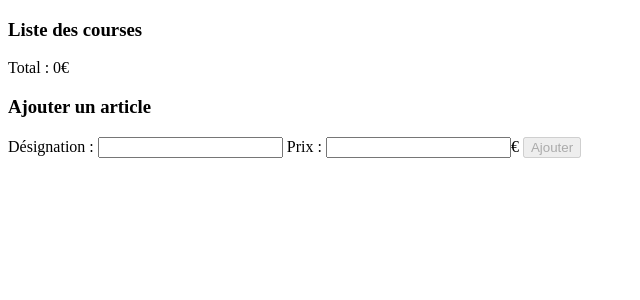
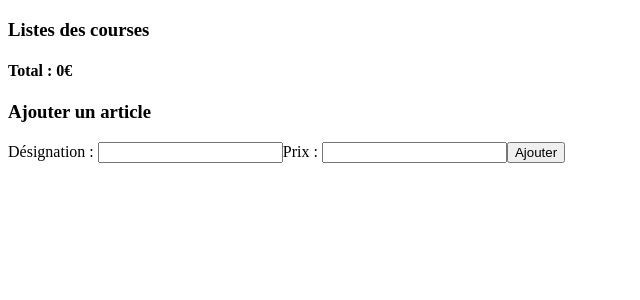
Before and after one commit to marue59/Angular, an Angular app: page / in a window 1280 px wide. Shown: the top 300 px of the page, without its empty margins (0-640 px from the left). Built offline with nearby package versions, Linux system fonts and the light colour scheme.

Commit message:
utilisation du formbuilder

```diff
--- a/src/app/app.component.html
+++ b/src/app/app.component.html
@@ -11,5 +11,6 @@
 <app-generic-alert-button buttonTitle="philippe" alerteMessage="je sais ou tu te caches..."></app-generic-alert-button>
 <app-time-menu></app-time-menu>
 <app-liste-courses></app-liste-courses>
+<app-reactive-liste-courses></app-reactive-liste-courses>
 -->
-<app-reactive-liste-courses></app-reactive-liste-courses>
+<app-formbuilder-liste-courses></app-formbuilder-liste-courses>
--- a/src/app/app.module.ts
+++ b/src/app/app.module.ts
@@ -17,6 +17,7 @@ import { TimeComponent } from './components/time/time.component';
 import { TimeMenuComponent } from './components/time-menu/time-menu.component';
 import { ListeCoursesComponent } from './components/liste-courses/liste-courses.component';
 import { ReactiveListeCoursesComponent } from './components/reactive-liste-courses/reactive-liste-courses.component';
+import { FormbuilderListeCoursesComponent } from './components/formbuilder-liste-courses/formbuilder-liste-courses.component';
 
 
 @NgModule({
@@ -34,7 +35,8 @@ import { ReactiveListeCoursesComponent } from './components/reactive-liste-cours
     TimeComponent,
     TimeMenuComponent,
     ListeCoursesComponent,
-    ReactiveListeCoursesComponent
+    ReactiveListeCoursesComponent,
+    FormbuilderListeCoursesComponent
   ],
   imports: [
     BrowserModule,
--- /dev/null
+++ b/src/app/components/formbuilder-liste-courses/formbuilder-liste-courses.component.html
@@ -0,0 +1,22 @@
+<h3>Listes des courses</h3>
+<ul>
+  <li *ngFor="let article of articles"> {{article.designation}} : {{ article.prix}}€
+  </li>
+</ul>
+<h4>Total : {{totalPrice}}€</h4>
+
+<h3>Ajouter un article</h3>
+
+<form [formGroup]="article" (ngSubmit)="onSubmit()">
+  <label for="designation">Désignation :
+    <input type="text" formControlName="designation">
+    <!--si le user a deja envoyé le  form et qu'il n'est pas valide :-->
+    <span *ngIf="submitted === true && form['designation'].invalid">* Nom invalide </span>
+  </label>
+  <label for="prix">Prix :
+    <input type="number" formControlName="prix">
+    <!--si le user a deja envoyé le  form et qu'il n'est pas valide :-->
+    <span *ngIf="submitted === true && form['prix'].invalid">* Prix invalide </span>
+  </label>
+   <button type="submit">Ajouter</button>
+</form>
--- /dev/null
+++ b/src/app/components/formbuilder-liste-courses/formbuilder-liste-courses.component.ts
@@ -0,0 +1,57 @@
+import { Component, OnInit } from '@angular/core';
+import { FormBuilder, FormGroup, Validators } from '@angular/forms';
+import { retry } from 'rxjs';
+@Component({
+  selector: 'app-formbuilder-liste-courses',
+  templateUrl: './formbuilder-liste-courses.component.html',
+  styleUrls: ['./formbuilder-liste-courses.component.scss']
+})
+
+export class FormbuilderListeCoursesComponent implements OnInit {
+
+  // construction d'un objet
+  article : FormGroup = this.formBuilder.group({
+    designation: ["", Validators.required],
+    prix: ["", Validators.required],
+  })
+
+  // déclare ma liste
+  articles: any[] = [];
+
+  // booleen qui permet de savoir si le form a deja été soumis ou non
+  submitted: boolean = false;
+
+  // injection de dépendance :
+  // declarer une variable dans les para du constuct
+  // lui dire tu es dependant de ca :
+  constructor(private formBuilder: FormBuilder) {
+  }
+
+  get totalPrice(): number {
+    return this.articles.reduce((total, article) => total + article.prix, 0)
+  }
+
+  get form() {
+    return this.article.controls;
+  }
+
+  ngOnInit(): void {}
+
+  private addArticle() : void {
+    this.articles.push(this.article.value);
+    this.article.reset();
+    this.submitted = false;
+  }
+
+  // ce qu'il se passe quand je click sur la methode submit :
+  public onSubmit(): boolean {
+    this.submitted = true;
+
+    if(this.article.invalid) {
+        return false;
+    } else {
+      this.addArticle();
+      return true;
+    }
+  }
+}
```
Also changed, not shown: src/app/components/formbuilder-liste-courses/formbuilder-liste-courses.component.scss (added), 1 other file (tests, documents, lock files or other folders).
